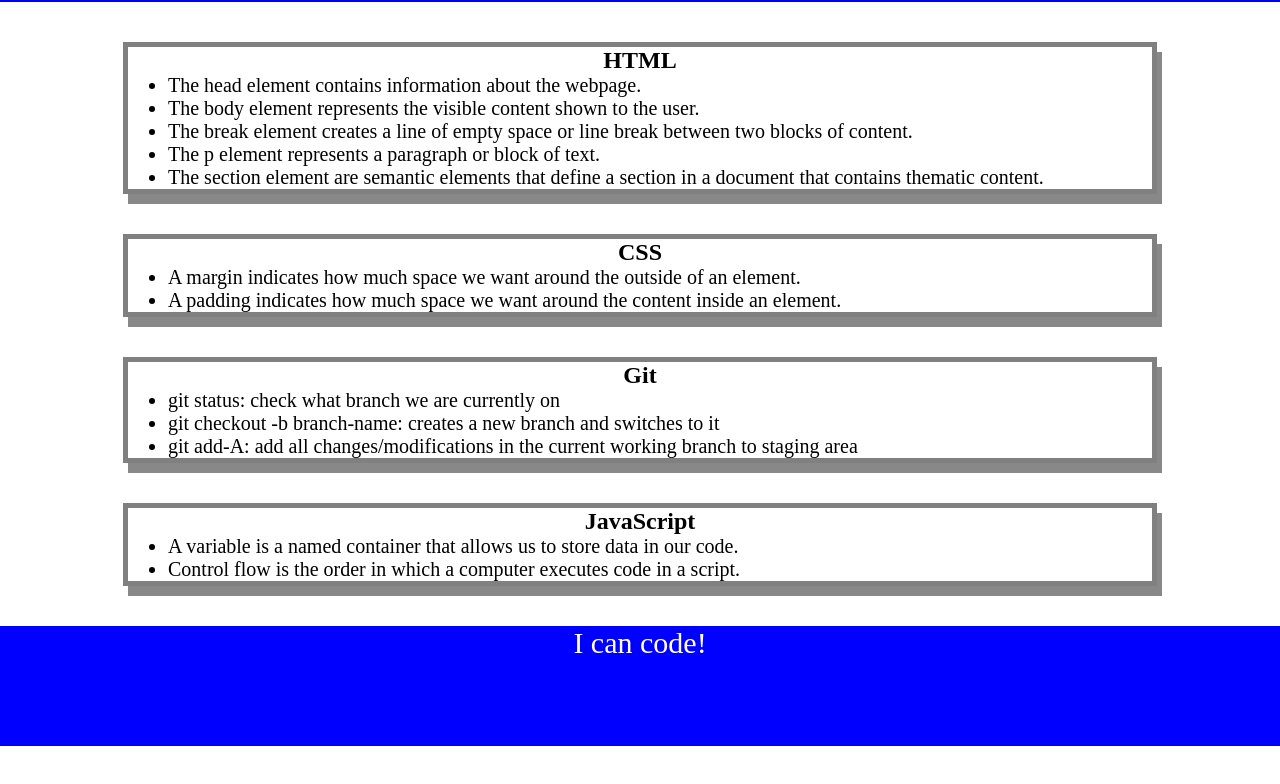
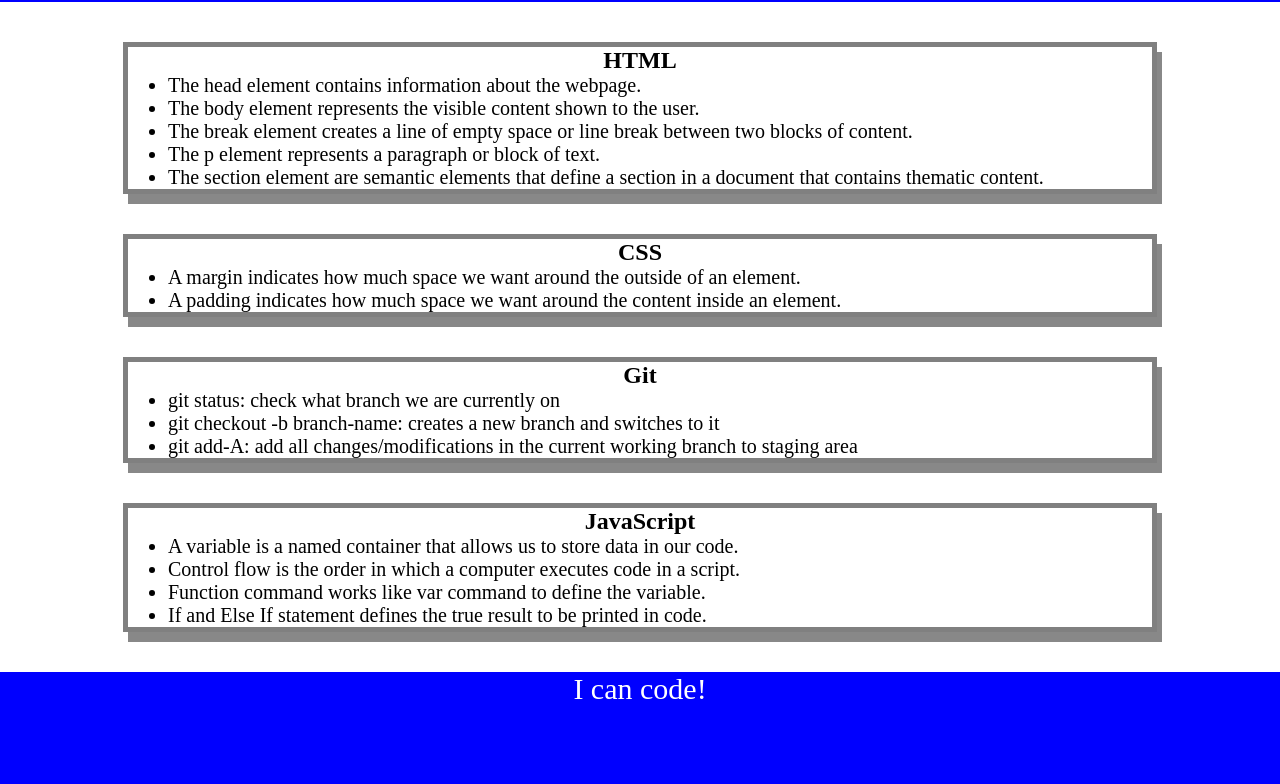
Before and after one commit to bryancz1493/prework-study-guide, a plain HTML site: page index.html in a window 1280 px wide. Shown: the part 118-902 px from the top of the page. Before the commit the page ends 864 px from the top, so only its background shows below. Drawn offline with Linux system fonts and the light colour scheme.

Commit message:
added JS to project

```diff
--- a/index.html
+++ b/index.html
@@ -49,6 +49,8 @@
         <ul>
           <li>A variable is a named container that allows us to store data in our code.</li>
           <li>Control flow is the order in which a computer executes code in a script.</li>
+          <li>Function command works like var command to define the variable.</li>
+          <li>If and Else If statement defines the true result to be printed in code.</li>
         </ul>
       </section>
     </main>
```
